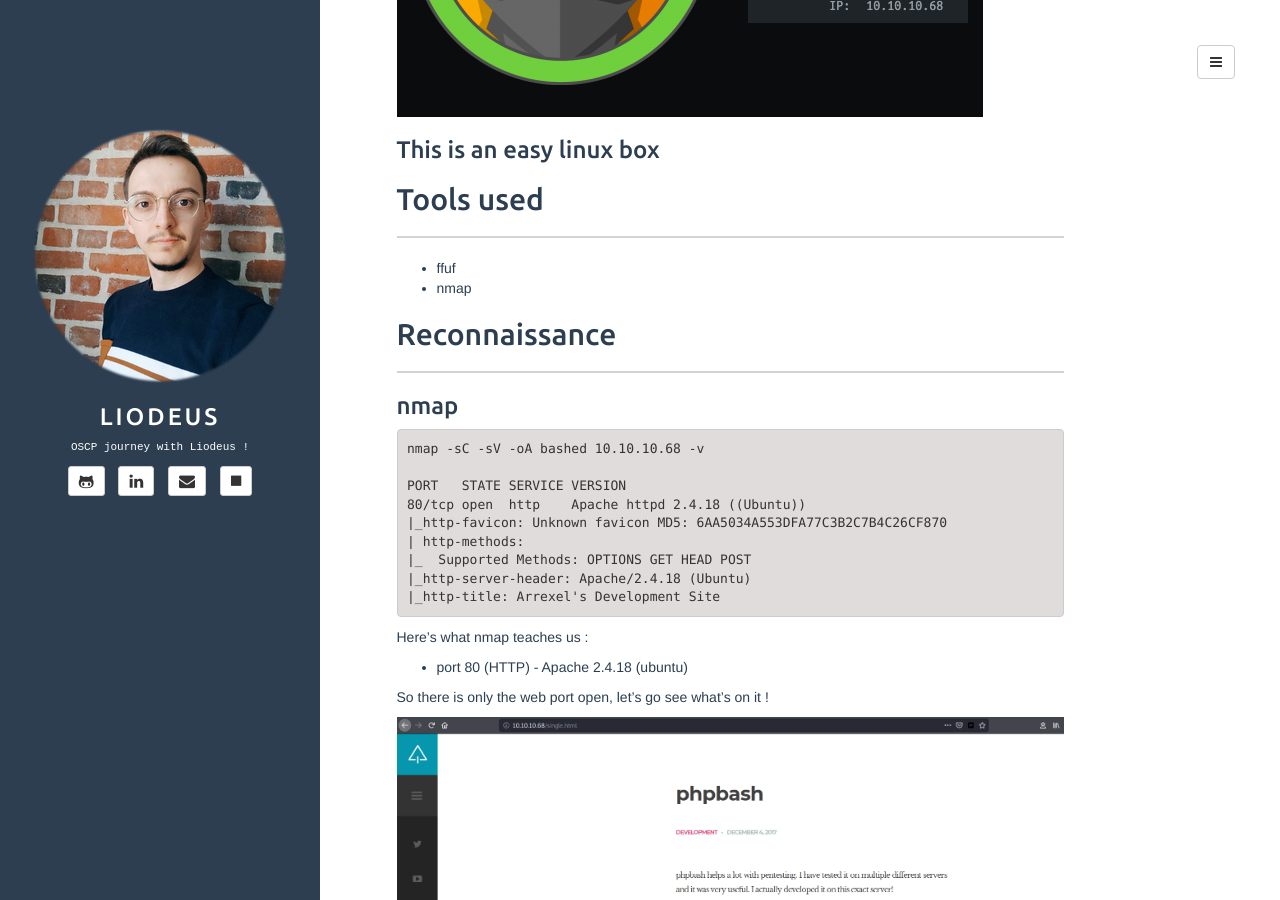
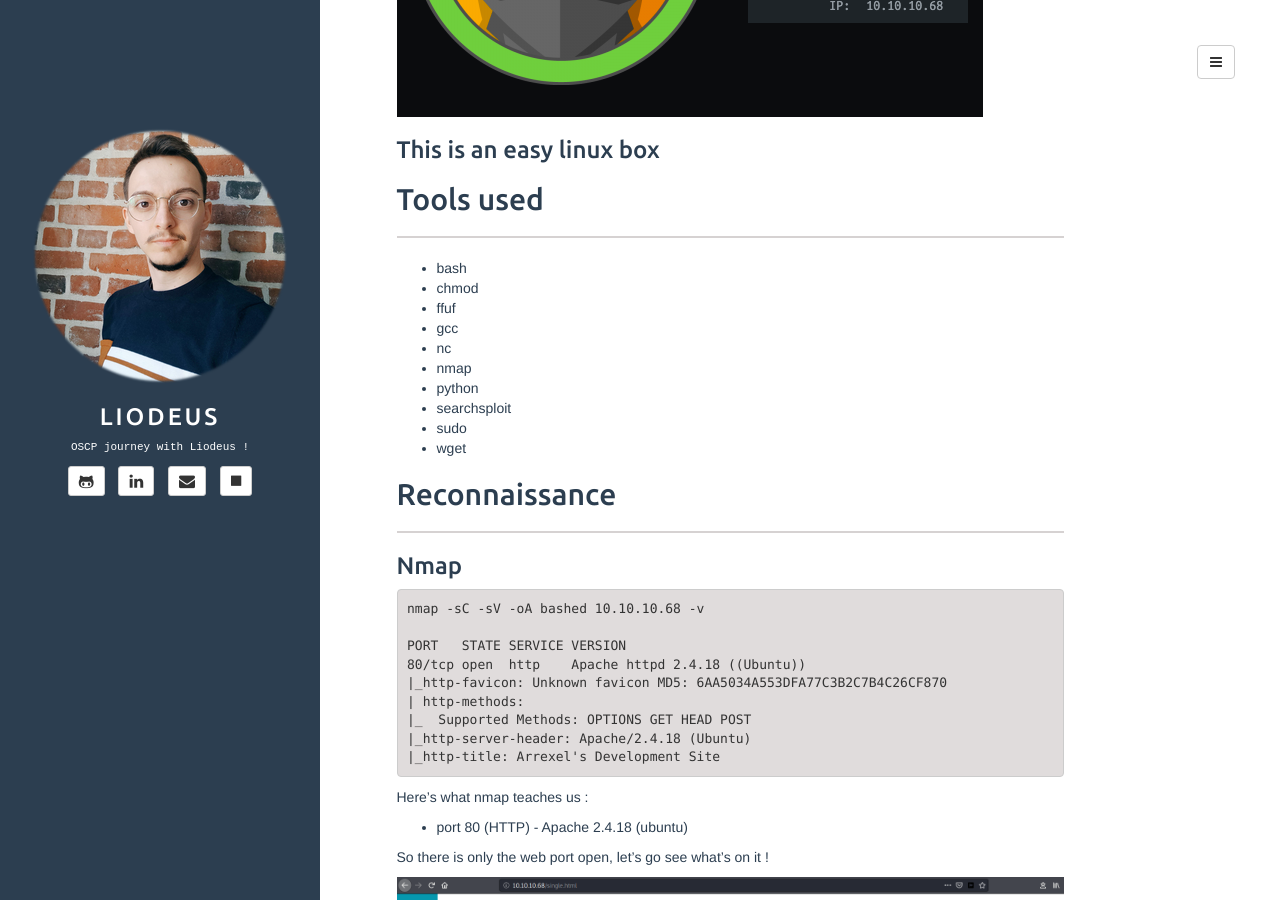
Before and after one commit to Liodeus/liodeus.github.io, a Jekyll site: the page built from _posts/2020-07-22-bashed.md, in a window 1280 px wide and 900 px high, scrolled down 411 px. Built offline with Jekyll 4.4.1, drawn with Linux system fonts in a browser that asks for light colours; some of the changed text lies outside the part shown.

Commit message:
Add files via upload

````diff
--- a/_posts/2020-07-22-bashed.md
+++ b/_posts/2020-07-22-bashed.md
@@ -13,14 +13,22 @@ description: "Bashed write-up"
 
 ------
 
+- bash
+- chmod
 - ffuf
+- gcc
+- nc
 - nmap
+- python
+- searchsploit
+- sudo
+- wget
 
 ## Reconnaissance
 
 ------
 
-### nmap
+### Nmap
 
 ```
 nmap -sC -sV -oA bashed 10.10.10.68 -v
````
Also changed, not shown: other parts of _posts/2020-07-22-bashed.md (+1 -1 lines).
